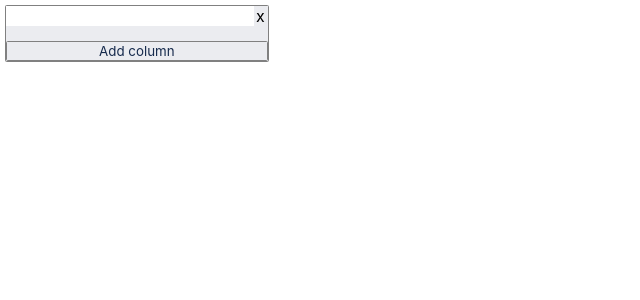
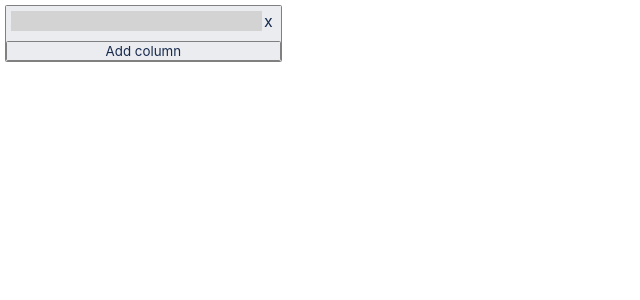
Before and after one commit to ayli-li/trello, a React (Create React App) app: page / in a window 1280 px wide. Both pictures are taken after a click on the button "Add column +". Shown: the top 300 px of the page, without its empty margins (0-640 px from the left). Built offline with nearby package versions, Linux system fonts and the light colour scheme.

Commit message:
work with styles

```diff
--- a/src/components/ColumnItem/ColumnItem.jsx
+++ b/src/components/ColumnItem/ColumnItem.jsx
@@ -28,16 +28,22 @@ export const LiColumn = styled.li`
   justify-content: space-between;
 `;
 
-const ColumnTitle = styled.div`
+const ColumnTitleItems = styled.div`
   display: flex;
   flex-flow: row nowrap;
   justify-content: space-between;
+  margin-bottom: 10px;
+  min-width: 185px;
+  padding-left: 5px;
+  padding-top: 5px;
+  padding-right: 5px;
+`;
+
+const ColumnTitle = styled.span`
+  text-align: center;
   color: #172b4d;
   font-size: 16px;
   font-weight: bold;
-  margin-bottom: 10px;
-  min-width: 185px;
-  padding: 5px;
 `;
 
 export const CloseSign = styled.span`
@@ -130,10 +136,10 @@ export const ColumnItem = ({ title, deleteColumn, columnId, columnTasks, index }
         <LiColumn {...provided.draggableProps}
                   ref={provided.innerRef}>
           <ColumnItems>
-            <ColumnTitle {...provided.dragHandleProps}>
-              {title}
+            <ColumnTitleItems {...provided.dragHandleProps}>
+              <ColumnTitle>{title}</ColumnTitle>
               <CloseSign onClick={() => deleteColumn(columnId) }>x</CloseSign>
-            </ColumnTitle>
+            </ColumnTitleItems>
 
             <Droppable droppableId={columnId} type='task'>
               {provided => (
--- a/src/components/ColumnList/ColumnList.css
+++ b/src/components/ColumnList/ColumnList.css
@@ -25,19 +25,7 @@
   background-color: #ebecf0;
 } */
 
-input {
-  border: none;
-  margin-right: 2px;
-}
 
-input[type="text"] {
-  padding: 0;
-  color: #172b4d;
-  font-size: 16px;
-  font-family: -apple-system, BlinkMacSystemFont, Segoe UI, Roboto, Noto Sans, Ubuntu, Droid Sans, Helvetica Neue, sans-serif;
-  -webkit-font-smoothing: antialiased;
-  -moz-osx-font-smoothing: grayscale;
-}
 
 /* .close_symbol {
   cursor: pointer;
--- a/src/components/ColumnList/ColumnList.jsx
+++ b/src/components/ColumnList/ColumnList.jsx
@@ -31,7 +31,7 @@ const UlColumns = styled.ul`
 
 export const Btn = styled.button`
   background-color: #ebecf0;
-  margin-top: 15px;
+  margin-top: 10px;
   min-width: 115px;
   border: 0.5px solid gray;
   color: #172b4d;
--- a/src/components/CreateColumnForm/CreateColumnForm.jsx
+++ b/src/components/CreateColumnForm/CreateColumnForm.jsx
@@ -1,18 +1,29 @@
 import React from 'react';
-//import styled from 'styled-components';
+import styled from 'styled-components';
 
 import { LiColumn, CloseSign } from '../ColumnItem/ColumnItem';
 import { Btn } from '../ColumnList/ColumnList';
 
 import './CreateColumnForm.css';
 
+export const ColumnForm = styled.form`
+  display: flex;
+  flex-flow: row nowrap;
+  justify-content: space-between;
+  color: #172b4d;
+  font-size: 16px;
+  padding-left: 5px;
+  padding-top: 5px;
+  padding-right: 5px;
+`;
+
 export const CreateColumnForm = ({ value, setValue, addColumn, resetAddingColumn }) => {
   return <>
     <LiColumn>
-      <form className='column_items'>
+      <ColumnForm>
         <input type='text' value={value} onChange={(e) => setValue(e.target.value)} />
         <CloseSign onClick={() => resetAddingColumn()}>x</CloseSign>
-      </form>
+      </ColumnForm>
       <Btn onClick={() => addColumn()}>Add column</Btn>
     </LiColumn>
   </>
--- a/src/components/CreateTaskForm/CreateTaskForm.jsx
+++ b/src/components/CreateTaskForm/CreateTaskForm.jsx
@@ -1,10 +1,11 @@
 import React from 'react';
 
+import { CloseSign } from '../ColumnItem/ColumnItem';
+import { ColumnForm } from '../CreateColumnForm/CreateColumnForm';
+
 export const CreateTaskForm = ({ value, setValue, resetAddingTask }) => {
-  return <div>
-    <form>
+  return <ColumnForm>
       <textarea rows={4} cols={23} value={value} onChange={(e) => setValue(e.target.value)} placeholder="Input title card" />
-      <span className='close_symbol' onClick={() => resetAddingTask()}>x</span>
-    </form>
-  </div>
+      <CloseSign className='close_symbol' onClick={() => resetAddingTask()}>x</CloseSign>
+    </ColumnForm>
 }
--- a/src/index.css
+++ b/src/index.css
@@ -9,3 +9,19 @@ ul {
   margin: 0;
   padding: 0;
 }
+
+input {
+  border: none;
+  margin-right: 2px;
+  background-color: lightgray;
+
+}
+
+input[type="text"] {
+  padding: 0 0 0 3px;
+  color: #172b4d;
+  font-size: 16px;
+  font-family: -apple-system, BlinkMacSystemFont, Segoe UI, Roboto, Noto Sans, Ubuntu, Droid Sans, Helvetica Neue, sans-serif;
+  -webkit-font-smoothing: antialiased;
+  -moz-osx-font-smoothing: grayscale;
+}
```
